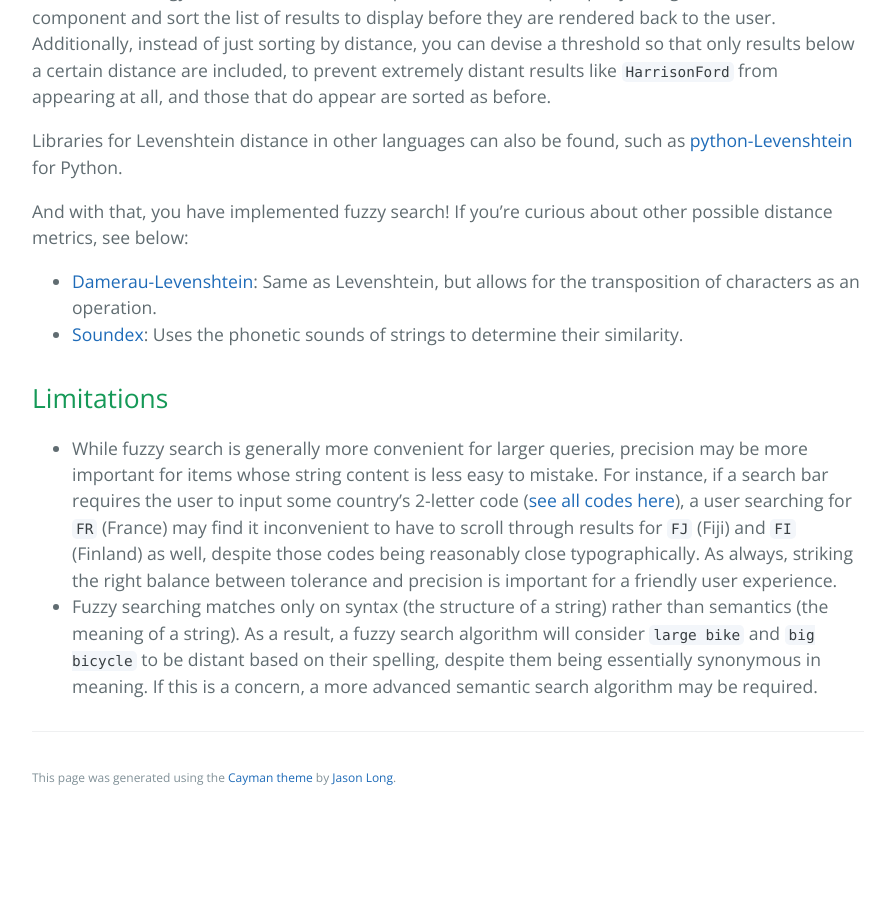
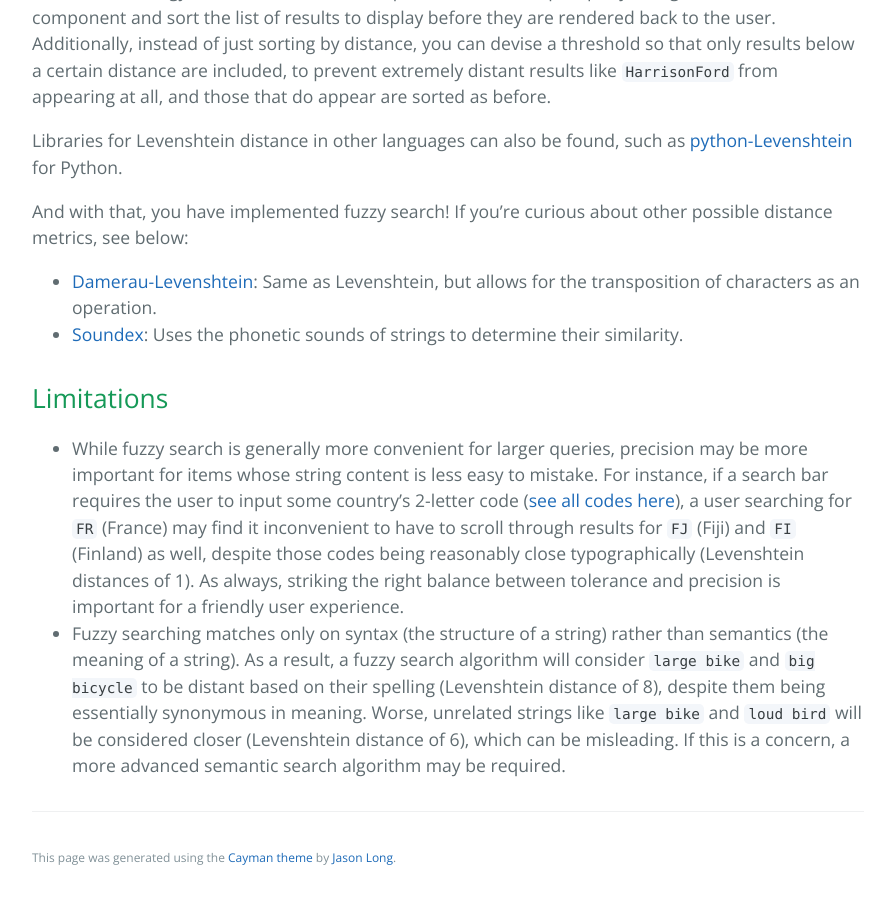
Before and after one commit to learning-software-engineering/learning-software-engineering.github.io, a Jekyll site: the page built from Topics/User_Experience/Fuzzy_Search.md, in a window 1280 px wide and 900 px high, scrolled down 2460 px. Shown: the whole window, without its empty margins (192-1084 px from the left). Built offline with Jekyll 4.4.1, drawn with Linux system fonts in a browser that asks for light colours; our own code applies the rules of GitHub Pages for plain Markdown files; before the commit the page ends 3280 px from its top, so only the background shows below that.

Commit message:
Clarified shortcomings

```diff
--- a/Topics/User_Experience/Fuzzy_Search.md
+++ b/Topics/User_Experience/Fuzzy_Search.md
@@ -48,5 +48,5 @@ And with that, you have implemented fuzzy search! If you're curious about other
 - [Soundex](https://www.geeksforgeeks.org/implement-phonetic-search-in-python-with-soundex-algorithm/): Uses the phonetic sounds of strings to determine their similarity.
 
 ## Limitations
-- While fuzzy search is generally more convenient for larger queries, precision may be more important for items whose string content is less easy to mistake. For instance, if a search bar requires the user to input some country's 2-letter code ([see all codes here](https://countrycode.org/)), a user searching for `FR` (France) may find it inconvenient to have to scroll through results for `FJ` (Fiji) and `FI` (Finland) as well, despite those codes being reasonably close typographically. As always, striking the right balance between tolerance and precision is important for a friendly user experience.
-- Fuzzy searching matches only on syntax (the structure of a string) rather than semantics (the meaning of a string). As a result, a fuzzy search algorithm will consider `large bike` and `big bicycle` to be distant based on their spelling, despite them being essentially synonymous in meaning. If this is a concern, a more advanced semantic search algorithm may be required.
+- While fuzzy search is generally more convenient for larger queries, precision may be more important for items whose string content is less easy to mistake. For instance, if a search bar requires the user to input some country's 2-letter code ([see all codes here](https://countrycode.org/)), a user searching for `FR` (France) may find it inconvenient to have to scroll through results for `FJ` (Fiji) and `FI` (Finland) as well, despite those codes being reasonably close typographically (Levenshtein distances of 1). As always, striking the right balance between tolerance and precision is important for a friendly user experience.
+- Fuzzy searching matches only on syntax (the structure of a string) rather than semantics (the meaning of a string). As a result, a fuzzy search algorithm will consider `large bike` and `big bicycle` to be distant based on their spelling (Levenshtein distance of 8), despite them being essentially synonymous in meaning. Worse, unrelated strings like `large bike` and `loud bird` will be considered closer (Levenshtein distance of 6), which can be misleading. If this is a concern, a more advanced semantic search algorithm may be required.
```
